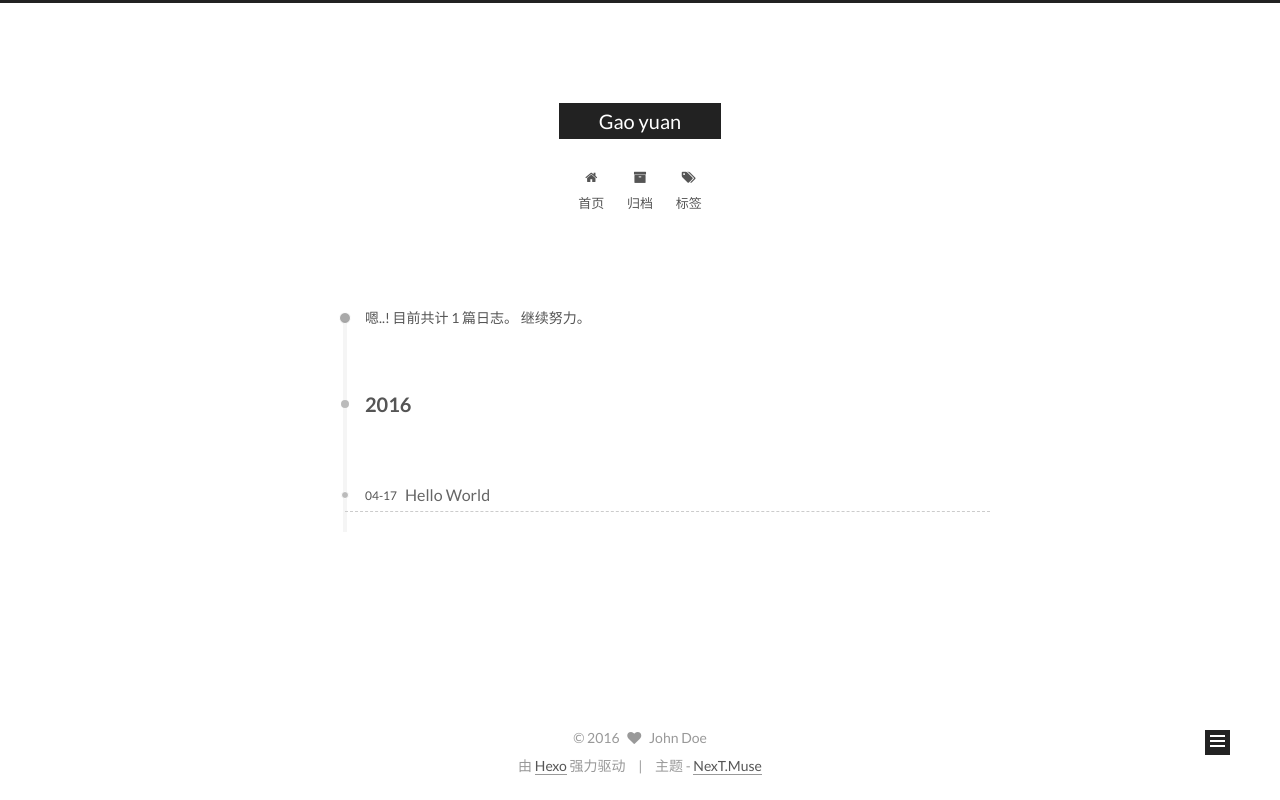
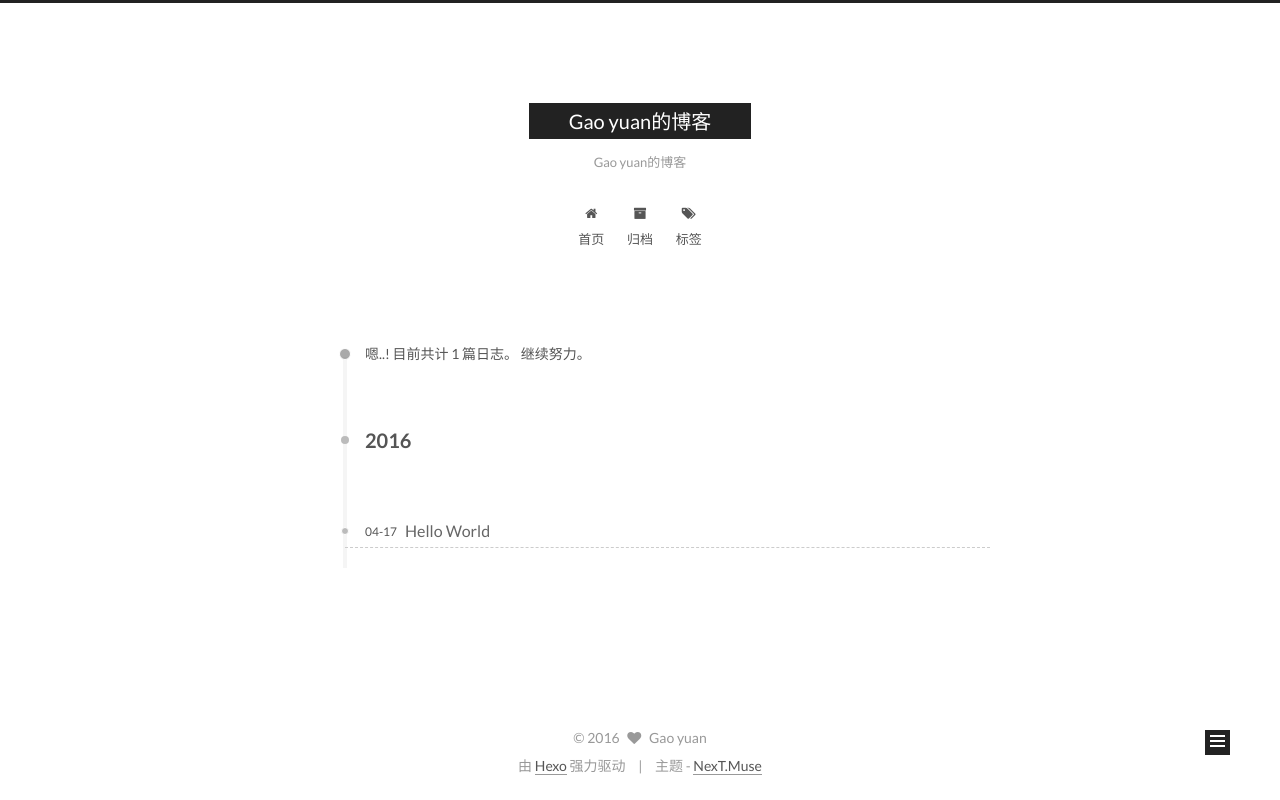
Before and after one commit to yuan-gao/yuan-gao.github.io, a plain HTML site: page archives/2016/04/index.html in a window 1280 px wide. Drawn offline with Linux system fonts and the light colour scheme.

Commit message:
Site updated: 2016-04-17 18:29:41

```diff
--- a/archives/2016/04/index.html
+++ b/archives/2016/04/index.html
@@ -80,15 +80,15 @@
 
 
 
-<meta name="description">
+<meta name="description" content="Gao yuan的博客">
 <meta property="og:type" content="website">
-<meta property="og:title" content="Gao yuan">
+<meta property="og:title" content="Gao yuan的博客">
 <meta property="og:url" content="http://yoursite.com/archives/2016/04/index.html">
-<meta property="og:site_name" content="Gao yuan">
-<meta property="og:description">
+<meta property="og:site_name" content="Gao yuan的博客">
+<meta property="og:description" content="Gao yuan的博客">
 <meta name="twitter:card" content="summary">
-<meta name="twitter:title" content="Gao yuan">
-<meta name="twitter:description">
+<meta name="twitter:title" content="Gao yuan的博客">
+<meta name="twitter:description" content="Gao yuan的博客">
 
 
 
@@ -106,7 +106,7 @@
   };
 </script>
 
-  <title> 归档 | Gao yuan </title>
+  <title> 归档 | Gao yuan的博客 </title>
 </head>
 
 <body itemscope itemtype="http://schema.org/WebPage" lang="zh-Hans">
@@ -137,11 +137,11 @@
   <div class="custom-logo-site-title">
     <a href="/"  class="brand" rel="start">
       <span class="logo-line-before"><i></i></span>
-      <span class="site-title">Gao yuan</span>
+      <span class="site-title">Gao yuan的博客</span>
       <span class="logo-line-after"><i></i></span>
     </a>
   </div>
-  <p class="site-subtitle"></p>
+  <p class="site-subtitle">Gao yuan的博客</p>
 </div>
 
 <div class="site-nav-toggle">
@@ -296,9 +296,9 @@
         <div class="site-author motion-element" itemprop="author" itemscope itemtype="http://schema.org/Person">
           <img class="site-author-image" itemprop="image"
                src="/images/default_avatar.jpg"
-               alt="John Doe" />
-          <p class="site-author-name" itemprop="name">John Doe</p>
-          <p class="site-description motion-element" itemprop="description"></p>
+               alt="Gao yuan" />
+          <p class="site-author-name" itemprop="name">Gao yuan</p>
+          <p class="site-description motion-element" itemprop="description">Gao yuan的博客</p>
         </div>
         <nav class="site-state motion-element">
           <div class="site-state-item site-state-posts">
@@ -347,7 +347,7 @@
   <span class="with-love">
     <i class="fa fa-heart"></i>
   </span>
-  <span class="author" itemprop="copyrightHolder">John Doe</span>
+  <span class="author" itemprop="copyrightHolder">Gao yuan</span>
 </div>
 
 <div class="powered-by">
--- a/css/main.css
+++ b/css/main.css
@@ -1534,7 +1534,7 @@ pre .javascript .function {
   width: 4px;
   height: 4px;
   border-radius: 50%;
-  background: #ff0bff;
+  background: #25049a;
 }
 .links-of-blogroll {
   font-size: 13px;
```
Also changed, not shown: 2016/04/17/hello-world/index.html (+8 -8 lines), archives/2016/index.html (+13 -13 lines), archives/index.html (+13 -13 lines), index.html (+13 -13 lines).
